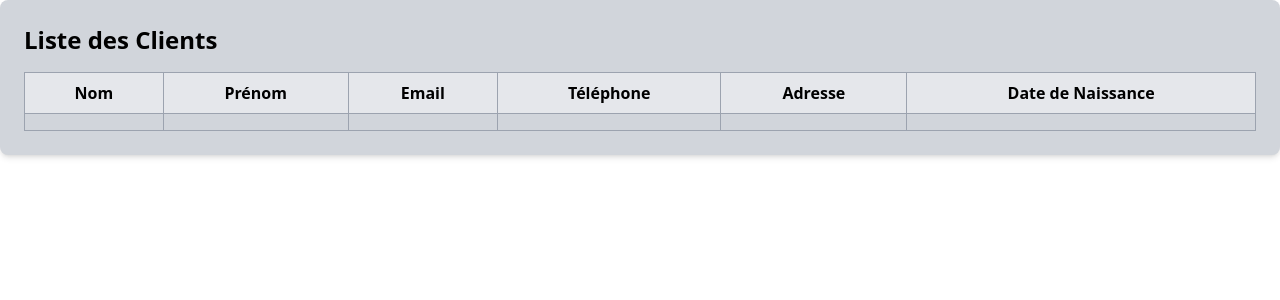
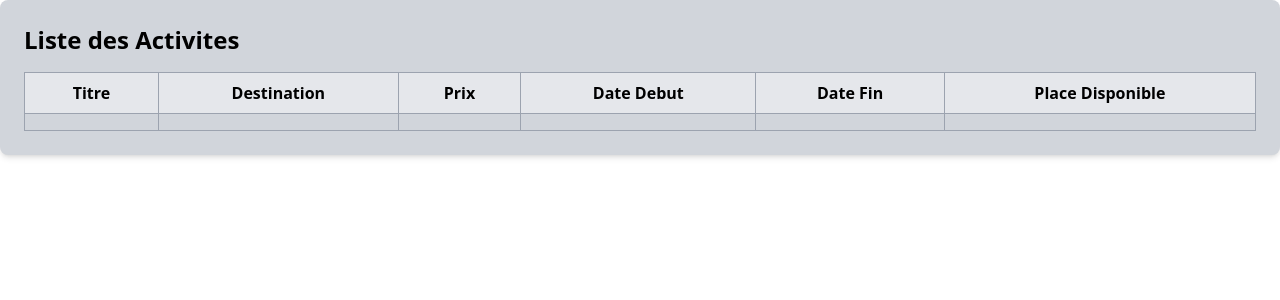
Before and after one commit to houssamlambara/G_R_Site_Voyage, a PHP site: the page made by activite tableau.php in a window 1280 px wide. Shown: the part 68-368 px from the top of the page. Run offline with PHP 8.4, Linux system fonts and the light colour scheme; data comes from the database, SQL or seed files in the repository; data that the repository does not hold is empty; some libraries are stand-ins or nearby versions.

Commit message:
modification acticiter tableau

```diff
--- a/activite tableau.php
+++ b/activite tableau.php
@@ -41,16 +41,16 @@
 
 <!-- Tableau des Clients -->
 <div class="bg-gray-300 p-6 rounded-lg shadow-md">
-  <h2 class="text-2xl font-bold mb-4">Liste des Clients</h2>
+  <h2 class="text-2xl font-bold mb-4">Liste des Activites</h2>
   <table class="w-full border-collapse border border-gray-400">
     <thead class="bg-gray-200">
       <tr>
-        <th class="border border-gray-400 px-4 py-2">Nom</th>
-        <th class="border border-gray-400 px-4 py-2">Prénom</th>
-        <th class="border border-gray-400 px-4 py-2">Email</th>
-        <th class="border border-gray-400 px-4 py-2">Téléphone</th>
-        <th class="border border-gray-400 px-4 py-2">Adresse</th>
-        <th class="border border-gray-400 px-4 py-2">Date de Naissance</th>
+        <th class="border border-gray-400 px-4 py-2">Titre</th>
+        <th class="border border-gray-400 px-4 py-2">Destination</th>
+        <th class="border border-gray-400 px-4 py-2">Prix</th>
+        <th class="border border-gray-400 px-4 py-2">Date Debut</th>
+        <th class="border border-gray-400 px-4 py-2">Date Fin</th>
+        <th class="border border-gray-400 px-4 py-2">Place Disponible</th>
       </tr>
 </thead>
 
@@ -58,18 +58,18 @@
 
     <?php
             include ("db.php");
-            $sql = "SELECT * FROM `clients`";
+            $sql = "SELECT * FROM `activites`";
             $res = $conn -> query($sql);
             ?>
             <?php while ($row = $res -> fetch_assoc()):?>
 
       <tr class="hover:bg-gray-100">
-        <td class="border border-gray-400 px-4 py-2"><?php echo $row ["nom"]?></td>
-        <td class="border border-gray-400 px-4 py-2"><?php echo $row ["prenom"]?></td>
-        <td class="border border-gray-400 px-4 py-2"><?php echo $row ["email"]?></td>
-        <td class="border border-gray-400 px-4 py-2"><?php echo $row ["telephone"]?></td>
-        <td class="border border-gray-400 px-4 py-2"><?php echo $row ["adresse"]?></td>
-        <td class="border border-gray-400 px-4 py-2"><?php echo $row ["date_naissance"]?></td>
+        <td class="border border-gray-400 px-4 py-2"><?php echo $row ["titre"]?></td>
+        <td class="border border-gray-400 px-4 py-2"><?php echo $row ["destination"]?></td>
+        <td class="border border-gray-400 px-4 py-2"><?php echo $row ["prix"]?></td>
+        <td class="border border-gray-400 px-4 py-2"><?php echo $row ["date_debut"]?></td>
+        <td class="border border-gray-400 px-4 py-2"><?php echo $row ["date_fin"]?></td>
+        <td class="border border-gray-400 px-4 py-2"><?php echo $row ["place_disponible"]?></td>
         </td>
       </tr>
 
--- a/index.php
+++ b/index.php
@@ -45,7 +45,7 @@
   <div class="h-full px-3 py-4 overflow-y-auto">
     <ul class="space-y-2 font-medium">
       <li><a href="#" class="flex items-center p-2 text-gray-900 rounded-lg dark:text-white hover:bg-gray-100 dark:hover:bg-blue-700 group"><span class="ms-3">Dashboard</span></a></li>
-      <li><a href="./Client tableau.php" class="flex items-center p-2 text-gray-900 rounded-lg dark:text-white hover:bg-gray-100 dark:hover:bg-blue-700 group"><span class="ms-3">Client</span></a></li>
+      <li><a href="#" class="flex items-center p-2 text-gray-900 rounded-lg dark:text-white hover:bg-gray-100 dark:hover:bg-blue-700 group"><span class="ms-3">Client</span></a></li>
       <li><a href="#" class="flex items-center p-2 text-gray-900 rounded-lg dark:text-white hover:bg-gray-100 dark:hover:bg-blue-700 group"><span class="ms-3">Inbox</span></a></li>
       <li><a href="#" class="flex items-center p-2 text-gray-900 rounded-lg dark:text-white hover:bg-gray-100 dark:hover:bg-blue-700 group"><span class="ms-3">Users</span></a></li>
       <li><a href="#" class="flex items-center p-2 text-gray-900 rounded-lg dark:text-white hover:bg-gray-100 dark:hover:bg-blue-700 group"><span class="ms-3">Products</span></a></li>
```
